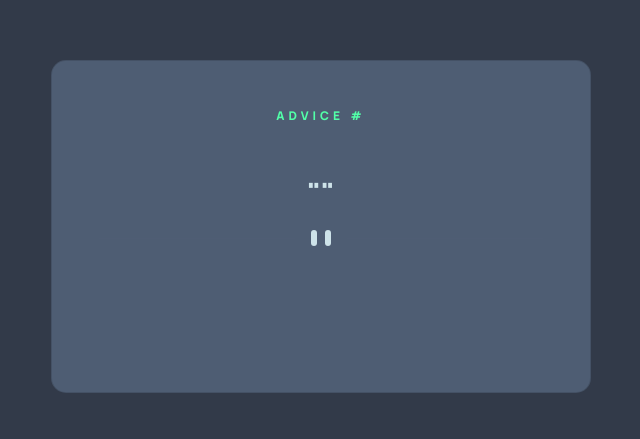
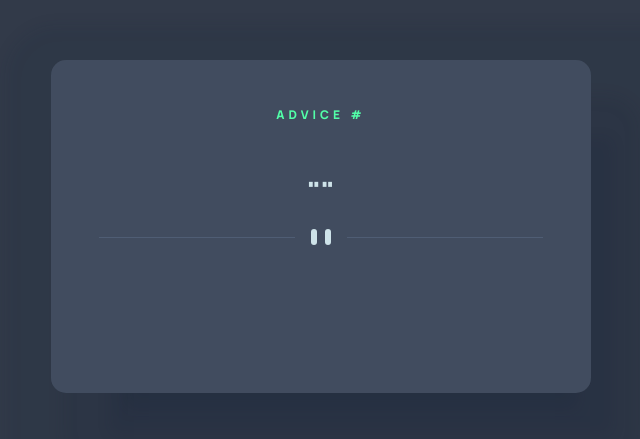
Before and after one commit to unexunderscore/Advice-generator, a plain HTML site: page index.html in a window 1280 px wide. Shown: the part 165-604 px from the top of the page, without its empty margins (319-959 px from the left). Drawn offline with nearby package versions, Linux system fonts and the light colour scheme.

Commit message:
Add four layer for box shadow

```diff
--- a/style.css
+++ b/style.css
@@ -6,11 +6,21 @@ body {
 
 .card {
     margin: 225px 0 0 0;
-    background-color: hsl(217, 19%, 38%);
+    background-color: hsla(216, 19%, 38%, 0.527);
     width: 540px;
     height: 333px;
     text-align: center;
+    border: 0px transparent;
     border-radius: 15px;
+    /*box-shadow: 5px 5px rgba(78, 93, 115, 0.4),
+              10px 10px rgba(78, 93, 115, 0.3),
+              15px 15px rgba(78, 93, 115, 0.2),
+              20px 20px rgba(78, 93, 115, 0.1),
+              25px 25px rgba(78, 93, 115, 0.05); */
+    box-shadow: 34px 45px 14px 80px hsl(217, 40%, 16%, 0.1),
+                 30px 55px 14px 20px hsl(217, 40%, 16%, 0.11),
+                 40px 60px 14px -20px hsl(217, 40%, 16%, 0.12),
+                 30px 60px 14px -45px hsl(217, 40%, 16%, 0.2);
 }
 
 .advice-title{
```
